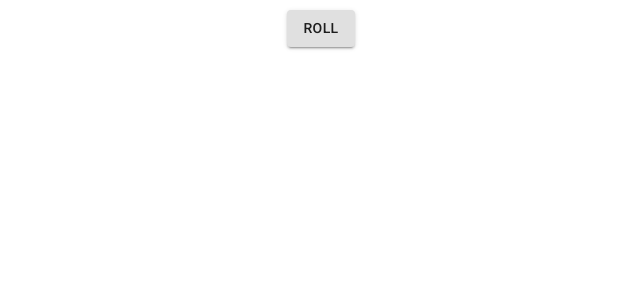
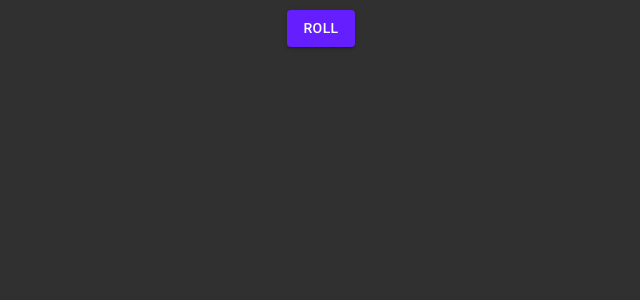
Before and after one commit to rbout/roulettephobia, a React (Create React App) app: page / in a window 1280 px wide. Shown: the top 300 px of the page, without its empty margins (319-959 px from the left). Built offline with nearby package versions, Linux system fonts and the light colour scheme.

Commit message:
Added dark theme and favicon

```diff
--- a/package.json
+++ b/package.json
@@ -4,6 +4,7 @@
   "private": true,
   "dependencies": {
     "@material-ui/core": "^4.11.0",
+    "@material-ui/styles": "^4.10.0",
     "@testing-library/jest-dom": "^5.11.4",
     "@testing-library/react": "^11.1.0",
     "@testing-library/user-event": "^12.1.10",
--- a/public/index.html
+++ b/public/index.html
@@ -2,6 +2,7 @@
 <html lang="en">
   <head>
     <link rel="stylesheet" href="https://fonts.googleapis.com/css?family=Roboto:300,400,500,700&display=swap" />
+    <link rel="icon" href="favicon.ico" type="image/gif" sizes="16x16">
     <meta charset="utf-8" />
     <meta name="viewport" content="width=device-width, initial-scale=1" />
     <meta name="theme-color" content="#000000" />
--- a/src/App.js
+++ b/src/App.js
@@ -2,11 +2,30 @@ import React from 'react'
 import RuleButton from "./components/RuleButton"
 import Typography from "@material-ui/core/Typography";
 import {makeStyles} from "@material-ui/core/styles";
+import { createMuiTheme } from "@material-ui/core";
+import { ThemeProvider } from "@material-ui/styles";
+import CssBaseline from "@material-ui/core/CssBaseline";
 
 const useStyles = makeStyles({
   rule: {
     textAlign: "center",
     marginTop: 10
+  }
+})
+
+const theme = createMuiTheme({
+  palette: {
+    primary: {
+      light: '#ff784e',
+      main: '#ff5722',
+      dark: '#b23c17'
+    },
+    secondary: {
+      light: '#834bff',
+      main: '#651fff',
+      dark: '#4615b2'
+    },
+    type: 'dark'
   }
 })
 
@@ -58,9 +77,11 @@ function App() {
   })
 
   return (
+    <ThemeProvider theme={theme}>
+      <CssBaseline />
       <div>
         <div style={{display: 'flex', justifyContent: 'center', marginTop: 10}}>
-        <RuleButton setState={setState} max={rules.length}/>
+          <RuleButton setState={setState} max={rules.length} color="secondary" />
         </div>
         {state.ruleOneNum !== null &&
           <div>
@@ -75,6 +96,7 @@ function App() {
             </Typography>
           </div>}
       </div>
+    </ThemeProvider>
   );
 }
 
--- a/src/components/RuleButton.js
+++ b/src/components/RuleButton.js
@@ -7,7 +7,7 @@ function getRandomInt(max) {
 
 export default function RuleButton(props) {
   return (
-    <Button variant={"contained"} onClick={() => {
+    <Button variant={"contained"} color={props.color} onClick={() => {
       let ruleOne = getRandomInt(props.max)
       let ruleTwo = getRandomInt(props.max)
       while(ruleOne === ruleTwo)
```
Also changed, not shown: 2 other files (tests, documents, lock files or other folders). Lines whose indentation alone changed are shown as unchanged.
